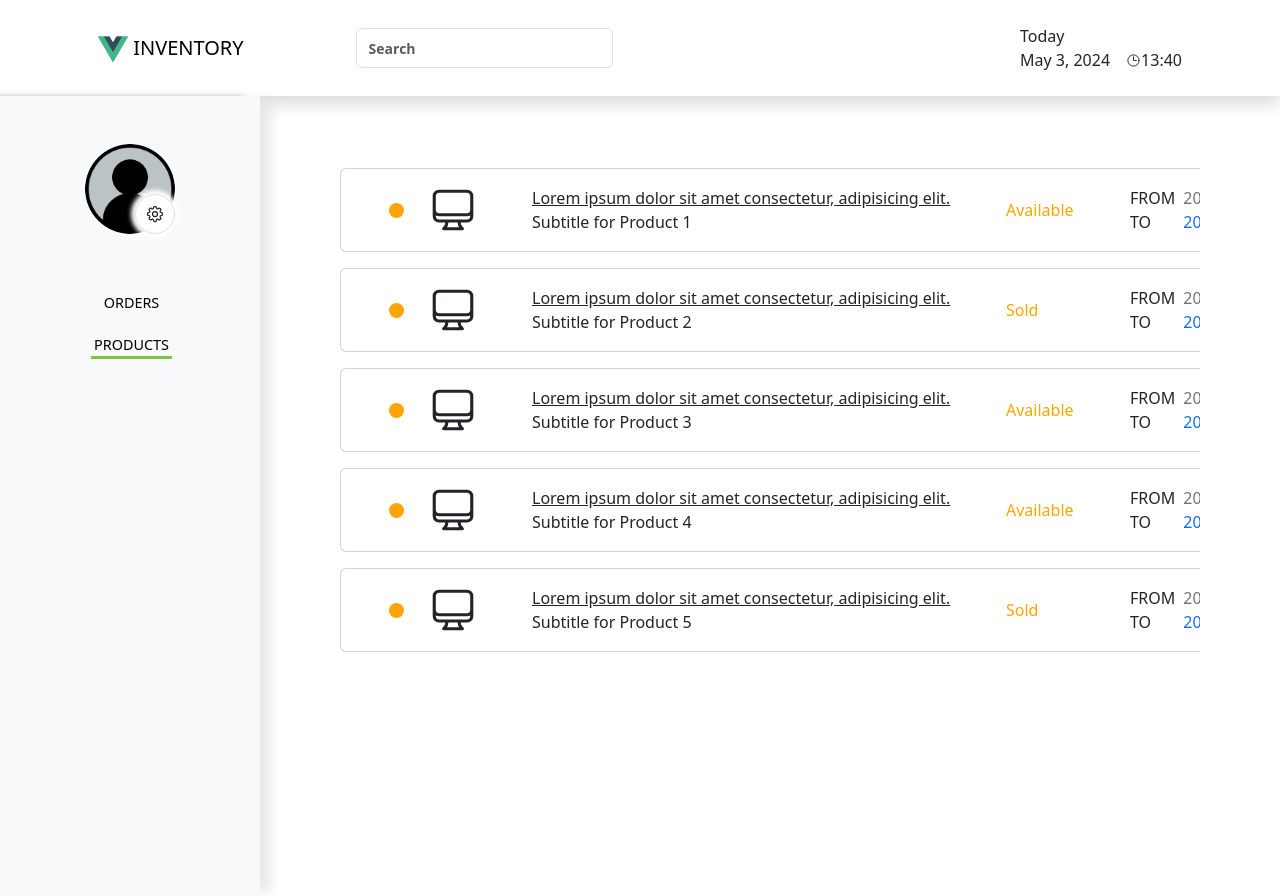
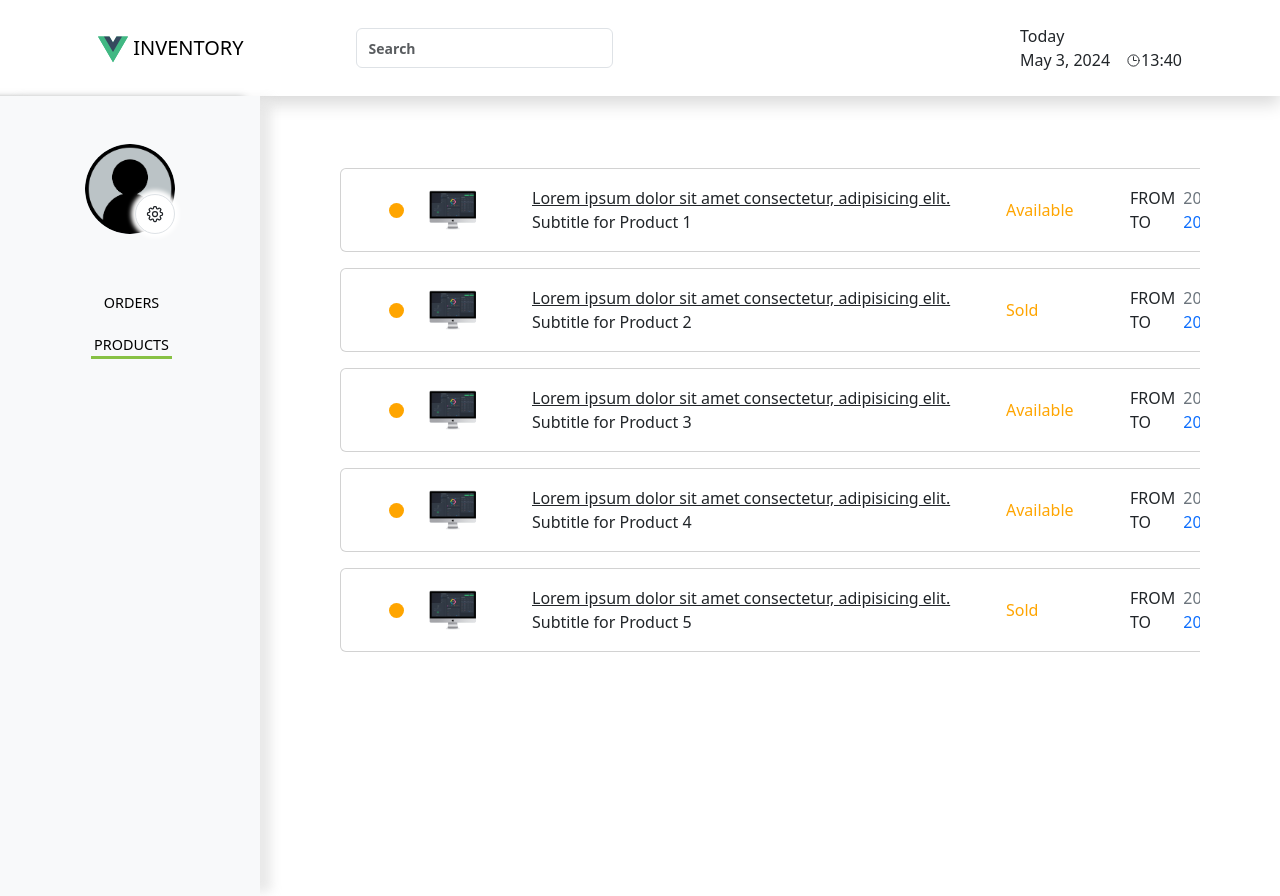
Before and after one commit to DamIslano/dzentest, a Vue app: page /products in a window 1280 px wide. Built offline with nearby package versions, Linux system fonts and the light colour scheme.

Commit message:
update: icon updated

```diff
--- a/src/views/products/Products.vue
+++ b/src/views/products/Products.vue
@@ -1,12 +1,8 @@
 <script setup lang="ts">
-import { ComputerDesktopIcon, TrashIcon } from '@heroicons/vue/24/outline'
+import { TrashIcon } from '@heroicons/vue/24/outline'
 import { useStore } from 'vuex'
 
 const props = defineProps({
-	status: {
-		type: Boolean,
-		default: true
-	},
 	title: {
 		type: String,
 		default: ''
@@ -44,8 +40,8 @@ const { allProducts } = useStore().getters
 	<div class="overflow-auto">
 		<div v-for="product in allProducts" :key="product.id" class="p-2 px-5 mb-3 card d-inline-block">
 			<div class="d-flex align-items-center justify-content-between py-2">
-				<div v-if="status" class="me-4 status status_availible" style="min-width: 15px;"></div>
-				<div v-if="product.icon" class="me-4" style="min-width: 80px;"><ComputerDesktopIcon style="width: 50px;" /></div>
+				<div class="me-4 status status_availible" style="min-width: 15px;"></div>
+				<div v-if="product.icon" class="me-4" style="min-width: 80px;"><img src="../../assets/images/computer.png" alt="computer icon" style="width: 50px;"></div>
 				<div class="me-4" style="min-width: 450px;">
 					<div class="text-decoration-underline">Lorem ipsum dolor sit amet consectetur, adipisicing elit.</div>
 					<div>{{ product.product_subtitle }}</div>
```
